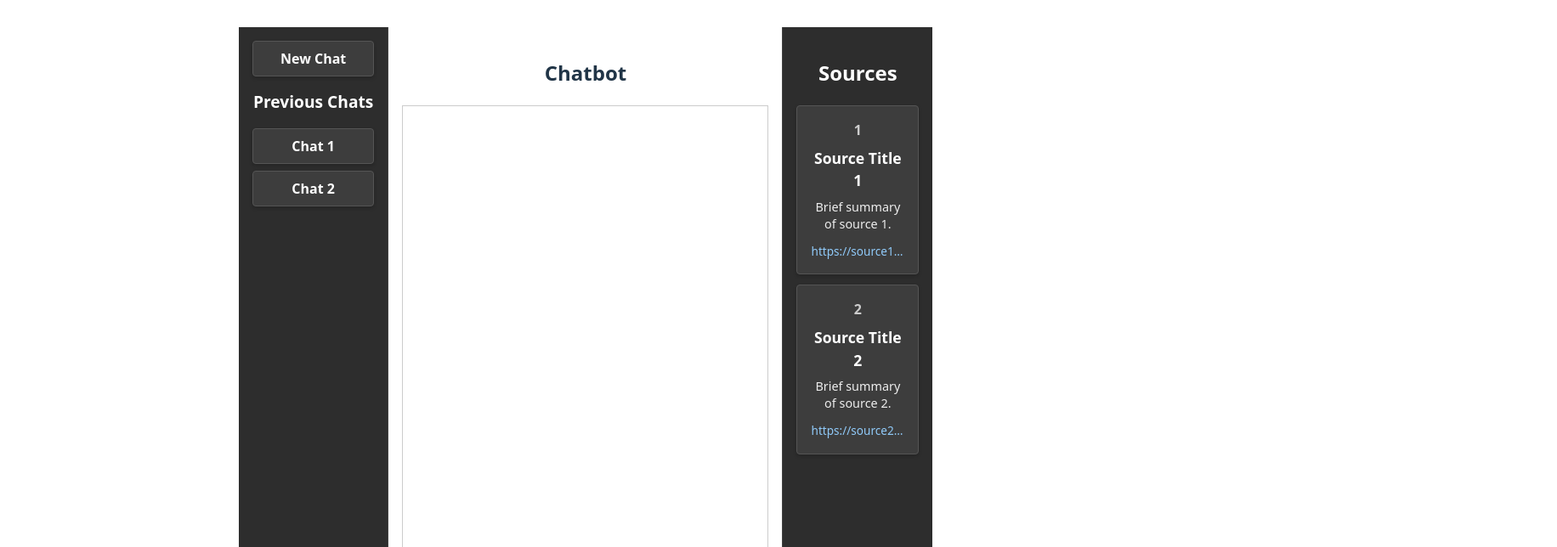
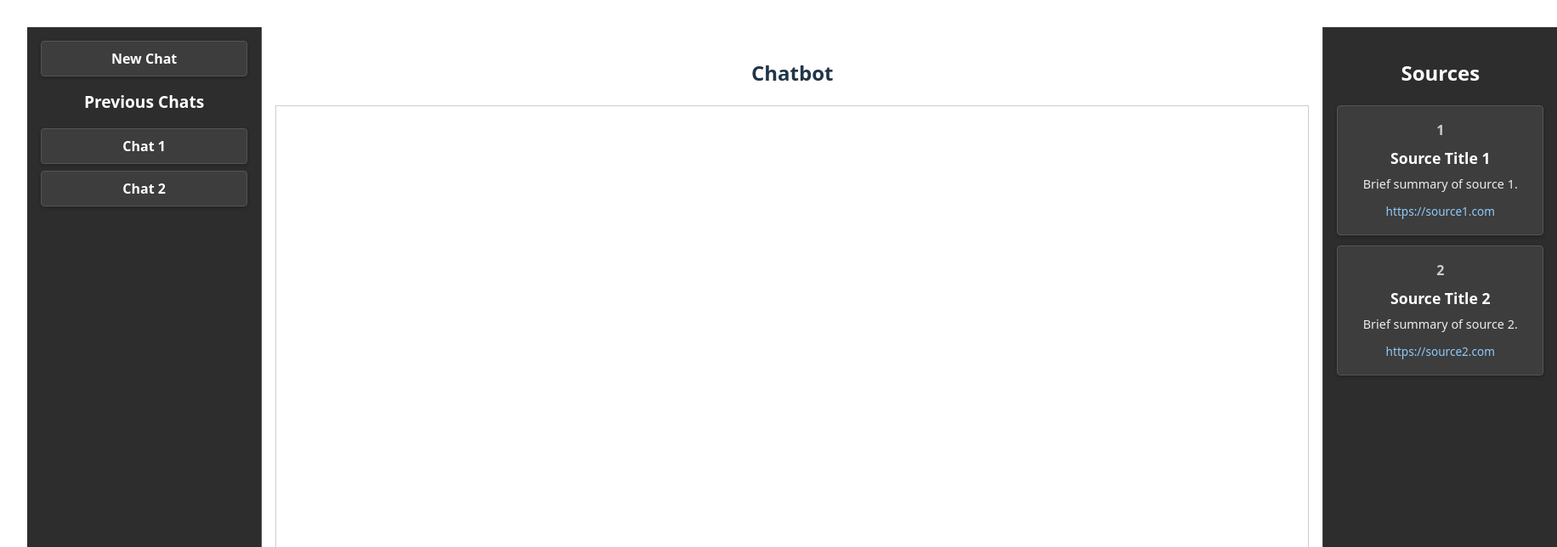
Before and after one commit to jh-sbu/All-the-RAG, a React (Vite) app in the folder frontend/: page / in a window 1280 px wide. Shown: the top 644 px of the page at 85% size, 1832 px wide, since content can reach past the window. Built offline with nearby package versions, Linux system fonts and the light colour scheme.

Commit message:
Adjustments to css

```diff
--- a/frontend/src/App.css
+++ b/frontend/src/App.css
@@ -1,8 +1,8 @@
 #root {
-  max-width: 1280px;
   margin: 0 auto;
   padding: 2rem;
   text-align: center;
+  width: 100%;
 }
 
 .logo {
@@ -48,7 +48,7 @@
 }
 
 .main-content {
-  flex: 0 0 60%;
+  flex: 0 0 100%;
   padding: 1rem;
   display: flex;
   flex-direction: column;
--- a/frontend/src/Components/Chatbot.tsx
+++ b/frontend/src/Components/Chatbot.tsx
@@ -1,5 +1,5 @@
 import { useState } from 'react';
-import { IMessage } from './Models/Message';
+import { IMessage } from '../Models/Message';
 
 function Chatbot() {
   const [messages, setMessages] = useState<IMessage[]>([]);
```
